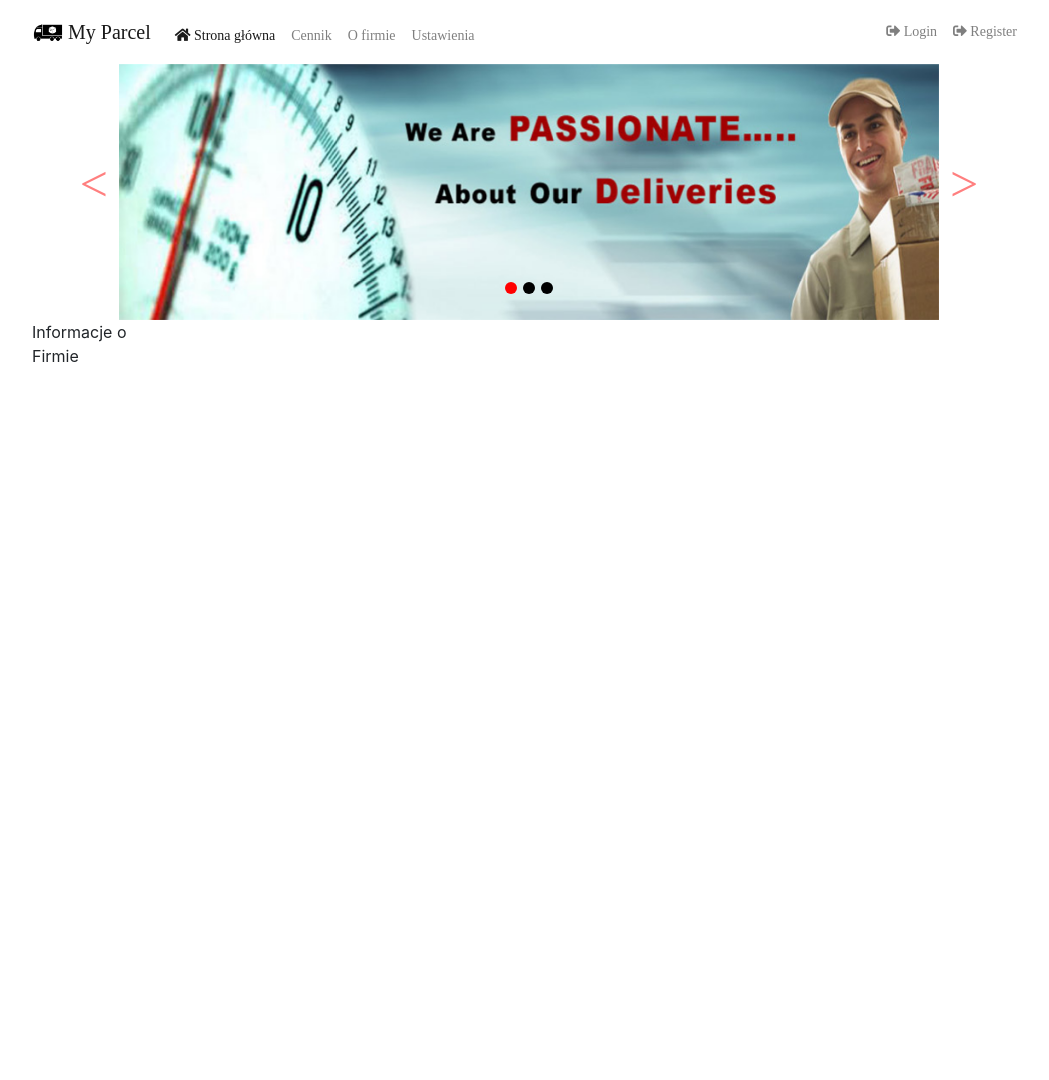
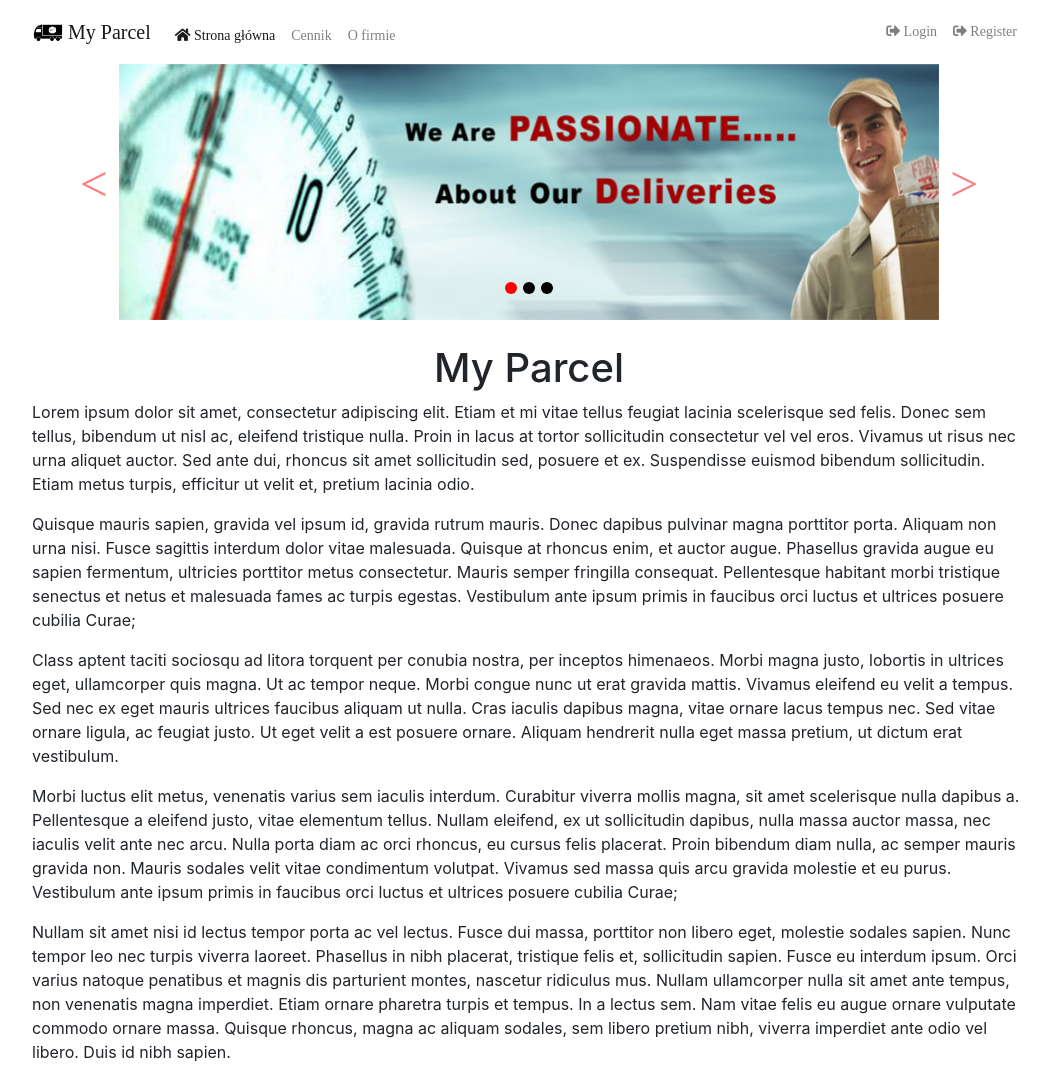
Before and after one commit to pawel2973/Serwis-nadawania-paczek, a Django app: page /about/ in a window 1280 px wide. Shown: the whole page, without its empty margins (111-1160 px from the left). Before the commit the page ends 362 px from the top, so only its background shows below. Run offline with Django 3.2, Linux system fonts and the light colour scheme; some libraries are stand-ins or nearby versions.

Commit message:
Backend: repair Order specific for profile, add profile View, Orders View, ProfileAddressView

```diff
--- a/order/forms.py
+++ b/order/forms.py
@@ -49,7 +49,7 @@ TYPE = [
 class FormParcelSize(forms.Form):  # Note that it is not inheriting from forms.ModelForm
     type = forms.ChoiceField(
         choices=TYPE,
-        widget=forms.RadioSelect(attrs={'class': 'exampleCSSclass'}),
+        widget=forms.RadioSelect(attrs={'class': ''}),
     )
     weight = forms.FloatField(validators=[greaterThanZeroValidator])
     length = forms.FloatField(validators=[greaterThanZeroValidator])
--- a/order/models.py
+++ b/order/models.py
@@ -39,7 +39,7 @@ class Profile(models.Model):
     # default: username, password, email, groups
     user = models.OneToOneField(User, on_delete=models.CASCADE)  # user_id
     address = models.OneToOneField(Address, on_delete=models.CASCADE, null=True, blank=True)  # address_id
-    premium_points = models.IntegerField(default=0, editable=False, validators=[MinValueValidator(0)])
+    premium_points = models.IntegerField(default=0, validators=[MinValueValidator(0)])
 
     # przy tworzeniu użytkownika user, tworzony jest automatycznie profil
     @receiver(post_save, sender=User)
@@ -132,7 +132,7 @@ PACK_STATUS = (
 
 
 class Order(models.Model):
-    profile = models.ForeignKey(Profile, on_delete=models.PROTECT, null=False)  # profile_id
+    profile = models.ForeignKey(Profile, on_delete=models.PROTECT, null=False)  # profile_id != user_id ?
     courier = models.ForeignKey(Courier, on_delete=models.CASCADE, null=False)  # courier_id
     parcel = models.OneToOneField(Parcel, on_delete=models.CASCADE, null=False)  # parcel_id
     recipient = models.ForeignKey(RecipientAddress, on_delete=models.CASCADE, null=False)  # recipient_id
--- a/order/templates/order/about.html
+++ b/order/templates/order/about.html
@@ -4,8 +4,46 @@
     <div class="wrapper">
         <div class="container-fluid">
             <div class="row">
-                <div class="col-lg-2">
-                   Informacje o Firmie
+                <div class="col-lg-12">
+                    <br>
+                    <h1 class="text-center">My Parcel</h1>
+                    <p> Lorem ipsum dolor sit amet, consectetur adipiscing elit. Etiam et mi vitae tellus feugiat
+                        lacinia scelerisque sed felis. Donec sem tellus, bibendum ut nisl ac, eleifend tristique nulla.
+                        Proin in lacus at tortor sollicitudin consectetur vel vel eros. Vivamus ut risus nec urna
+                        aliquet auctor. Sed ante dui, rhoncus sit amet sollicitudin sed, posuere et ex. Suspendisse
+                        euismod bibendum sollicitudin. Etiam metus turpis, efficitur ut velit et, pretium lacinia
+                        odio.</p>
+
+                    <p>Quisque mauris sapien, gravida vel ipsum id, gravida rutrum mauris. Donec dapibus pulvinar magna
+                        porttitor porta. Aliquam non urna nisi. Fusce sagittis interdum dolor vitae malesuada. Quisque
+                        at rhoncus enim, et auctor augue. Phasellus gravida augue eu sapien fermentum, ultricies
+                        porttitor metus consectetur. Mauris semper fringilla consequat. Pellentesque habitant morbi
+                        tristique senectus et netus et malesuada fames ac turpis egestas. Vestibulum ante ipsum primis
+                        in faucibus orci luctus et ultrices posuere cubilia Curae;</p>
+
+                    <p>Class aptent taciti sociosqu ad litora torquent per conubia nostra, per inceptos himenaeos. Morbi
+                        magna justo, lobortis in ultrices eget, ullamcorper quis magna. Ut ac tempor neque. Morbi congue
+                        nunc ut erat gravida mattis. Vivamus eleifend eu velit a tempus. Sed nec ex eget mauris ultrices
+                        faucibus aliquam ut nulla. Cras iaculis dapibus magna, vitae ornare lacus tempus nec. Sed vitae
+                        ornare ligula, ac feugiat justo. Ut eget velit a est posuere ornare. Aliquam hendrerit nulla
+                        eget massa pretium, ut dictum erat vestibulum.</p>
+
+                    <p>Morbi luctus elit metus, venenatis varius sem iaculis interdum. Curabitur viverra mollis magna,
+                        sit amet scelerisque nulla dapibus a. Pellentesque a eleifend justo, vitae elementum tellus.
+                        Nullam eleifend, ex ut sollicitudin dapibus, nulla massa auctor massa, nec iaculis velit ante
+                        nec arcu. Nulla porta diam ac orci rhoncus, eu cursus felis placerat. Proin bibendum diam nulla,
+                        ac semper mauris gravida non. Mauris sodales velit vitae condimentum volutpat. Vivamus sed massa
+                        quis arcu gravida molestie et eu purus. Vestibulum ante ipsum primis in faucibus orci luctus et
+                        ultrices posuere cubilia Curae;</p>
+
+                    <p>Nullam sit amet nisi id lectus tempor porta ac vel lectus. Fusce dui massa, porttitor non libero
+                        eget, molestie sodales sapien. Nunc tempor leo nec turpis viverra laoreet. Phasellus in nibh
+                        placerat, tristique felis et, sollicitudin sapien. Fusce eu interdum ipsum. Orci varius natoque
+                        penatibus et magnis dis parturient montes, nascetur ridiculus mus. Nullam ullamcorper nulla sit
+                        amet ante tempus, non venenatis magna imperdiet. Etiam ornare pharetra turpis et tempus. In a
+                        lectus sem. Nam vitae felis eu augue ornare vulputate commodo ornare massa. Quisque rhoncus,
+                        magna ac aliquam sodales, sem libero pretium nibh, viverra imperdiet ante odio vel libero. Duis
+                        id nibh sapien.</p>
                 </div>
             </div>
         </div>
--- a/order/templates/order/base.html
+++ b/order/templates/order/base.html
@@ -50,15 +50,25 @@
                 <li class="nav-item">
                     <a class="nav-link" href="{% url 'order:about' %}">O firmie</a>
                 </li>
+                {% if user.is_authenticated %}
                     <li class="nav-item">
-                    <a class="nav-link" href="#">Ustawienia</a>
+                        <a class="nav-link" href="{% url 'order:profile' %}">Profil</a>
                     </li>
+                    <li class="nav-item">
+                        <a class="nav-link" href="{% url 'order:orders' %}">Zamówienia</a>
+                    </li>
+                {% endif %}
             </ul>
 
             <ul class="navbar-nav ml-auto">
                 <li class="nav-item">
                     {% if user.is_authenticated %}
-                        <a class="nav-link" href="{% url 'order:logout' %}"> Hi {{ user.username }}! &nbsp; <span><i
+                        <a class="nav-link" href="#"> <span style="color: blue">zalogowany jako: {{ user.username }}</span></a>
+                    {% endif %}
+                </li>
+                <li class="nav-item">
+                    {% if user.is_authenticated %}
+                        <a class="nav-link" href="{% url 'order:logout' %}"><span><i
                                 class="fa fa-sign-out-alt"></i></span> Logout</a>
 
                     {% else %}
@@ -104,7 +114,7 @@
                 <span class="sr-only">Next</span>
             </a>
         </div>
-    {%  endblock %}
+    {% endblock %}
 
     {% block body %}
     {% endblock %}
--- a/order/templates/order/index.html
+++ b/order/templates/order/index.html
@@ -159,7 +159,6 @@
                 <a class="list-group-item list-group-item-action" id="list-messages-list" data-toggle="list"
                    href="#list-messages" role="tab" aria-controls="messages"><strong>Paleta:</strong> 1000kg x 200cm x
                     140cm x 200cm</a>
-
             </div>
         </div>
     </div>
--- a/order/urls.py
+++ b/order/urls.py
@@ -10,16 +10,15 @@ urlpatterns = [
     path('about/', views.AboutCompanyView.as_view(), name='about'),
     path('pricing/', views.PricingView.as_view(), name='pricing'),
     path('calculate/', views.CalculateView.as_view(), name='calculate'),
-    #path('', include('django.contrib.auth.urls'), {'redirect_if_logged_in': '/about/'},  name='login'),
-    #path('login/', views.login_view, name='login'),
-    path('login/', views.LoginView.as_view(redirect_authenticated_user=True),name='login'),
-    # path('logout/', views.logout_view, name='logout'),
-    path('logout/', views.LogoutView.as_view(), {'template_name':'order/index.html'}, name='logout'),
-    #path('logout/', views.logout_view(request), name='logout'),
+    path('login/', views.LoginView.as_view(redirect_authenticated_user=True), name='login'),
+    path('logout/', views.LogoutView.as_view(), {'template_name': 'order/index.html'}, name='logout'),
     path('signup/', views.SignUpView.as_view(), name='signup'),
-    path('sender/', views.SenderAddressView.as_view(),  name='sender_address'),
-    path('recipient/', views.RecipientAddressView.as_view(),  name='recipient_address'),
-    path('summary/', views.SummaryView.as_view(),  name='summary'),
-    path('courier/', views.CourierView.as_view(),  name='courier'),
+    path('sender/', views.SenderAddressView.as_view(), name='sender_address'),
+    path('recipient/', views.RecipientAddressView.as_view(), name='recipient_address'),
+    path('summary/', views.SummaryView.as_view(), name='summary'),
+    path('courier/', views.CourierView.as_view(), name='courier'),
     path('pricing/<pk>/', views.PricingCompanyView.as_view(), name='pricing_company'),
+    path('profile/', views.ProfileView.as_view(), name='profile'),
+    path('profile_address/', views.ProfileAddressView.as_view(), name='profile_address'),
+    path('orders/', views.OrdersView.as_view(), name='orders'),
 ]
--- a/order/views.py
+++ b/order/views.py
@@ -1,4 +1,6 @@
 import pickle
+import random
+
 from django import forms
 from django.contrib.auth.forms import UserCreationForm, AuthenticationForm
 # from django.http import request
@@ -10,7 +12,7 @@ from django.views import generic
 from django.views.generic import RedirectView
 from django.views.generic.edit import ModelFormMixin, FormMixin, FormView
 
-from order.forms import FormParcelSize, AddressForm
+from .forms import FormParcelSize, AddressForm
 from .models import Courier, PackPricing, PalletPricing, EnvelopePricing, Parcel, Order, SenderAddress, Address, \
     RecipientAddress, Profile
 from django.contrib.auth import logout
@@ -229,8 +231,11 @@ class SummaryView(generic.TemplateView):
         recipient_address_obj_id = recipient_address_obj.id
         recipient_address_obj = RecipientAddress.objects.get(id=recipient_address_obj_id)
 
+        # Get profile id
+        get_profile = Profile.objects.get(user_id=self.request.user.id)
+
         # Creating order db
-        profile_obj = Profile.objects.get(id=3)
+        profile_obj = Profile.objects.get(id=get_profile.id)
         courier_id = int(request.session.get('courier_id'))
         courier_obj = Courier.objects.get(id=courier_id)
 
@@ -273,7 +278,59 @@ class PricingCompanyView(generic.TemplateView):
         return context
 
 
+class ProfileView(generic.TemplateView):
+    # TODO: EDYTUJ ADRES, USUN ADRES - VIEW
+    template_name = 'order/profile.html'
+
+    def get_context_data(self, **kwargs):
+        context = super().get_context_data(**kwargs)
+        get_profile = Profile.objects.get(user_id=self.request.user.id)
+        print("ProfileView: " + str(get_profile))
+        if get_profile.address is not None:
+            profile_address = get_profile.address.__dict__
+            context['profile_address'] = profile_address
+        context['profile'] = get_profile
+
+        return context
+
+
+class OrdersView(generic.TemplateView):
+    # TODO: WYPISAC ZAMOWIENIA UZYTKOWNIKA
+    # TODO: PRZYCISK ANULUJ ZAMOWIENIE
+    # TODO: SZCZEGOLY ZAMOWIENIA, OPCJONALNE
+    template_name = 'order/user_orders.html'
+
+    def get_context_data(self, **kwargs):
+        context = super().get_context_data(**kwargs)
+        get_profile = Profile.objects.get(user_id=self.request.user.id)
+        orders = get_profile.order_set.all()
+        print(orders.values_list())
+        # get_courier = Courier.objects.values('name').filter(id=orders[2])
+        print(orders.values_list().values())
+        # get_orders = Order.objects.get(profile=get_profile)
+        # print(get_orders.__dict__)
+        # profile_address = get_profile.address.__dict__
+        # context['profile'] = get_profile
+        # context['profile_address'] = profile_address
+        return context
+
+
+class ProfileAddressView(generic.FormView):
+    template_name = 'order/create_profile_address.html'
+    form_class = AddressForm
+
+    def post(self, request, *args, **kwargs):
+        form = AddressForm(request.POST)  # A form bound to the POST data
+        if form.is_valid():
+            object = form.save()
+            Profile.objects.filter(user_id=self.request.user.id).update(address=object.id)
+            return redirect('order:profile')
+        else:
+            return render(request, self.template_name, {'form': form})
+
+
 class SignUpView(generic.CreateView):
+    # TODO: FORMULARZ ZMIANY HASLA ???
     form_class = UserCreationForm
     success_url = reverse_lazy('order:login')
     template_name = 'registration/signup.html'
```
Also changed, not shown: order/templates/order/create_profile_address.html (added, +33 -0 lines), order/templates/order/pricing.html (+14 -6 lines), order/templates/order/pricing_company.html (+7 -4 lines), order/templates/order/profile.html (added, +65 -0 lines), order/templates/order/user_orders.html (added, +47 -0 lines), db.sqlite3, order/migrations/0014_auto_20181222_0317.py (added). Lines whose indentation alone changed are shown as unchanged.
